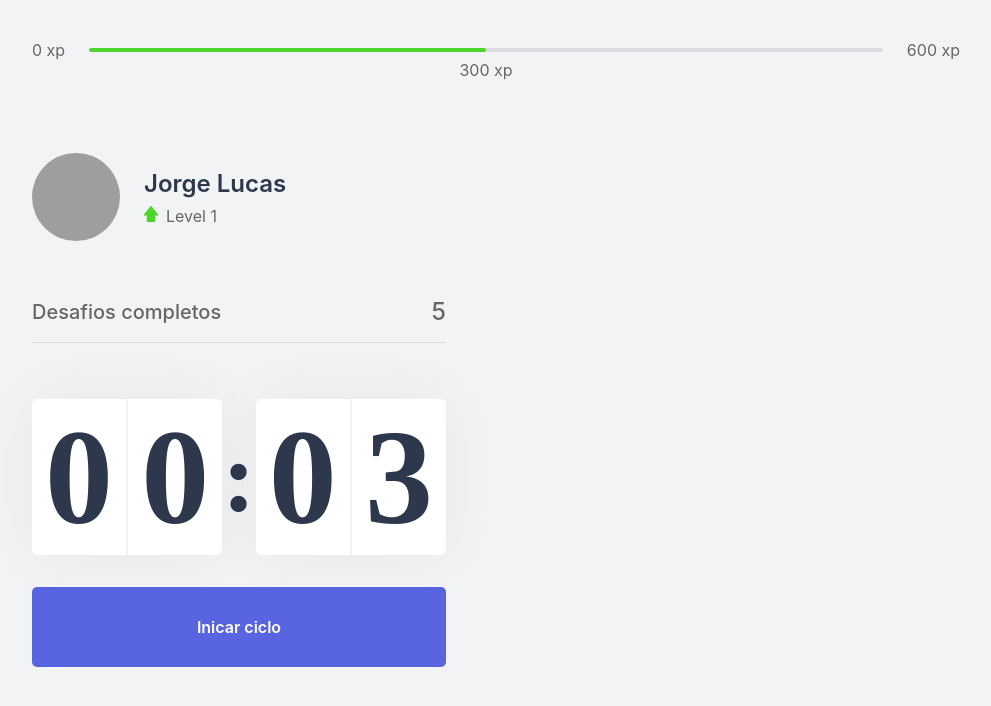
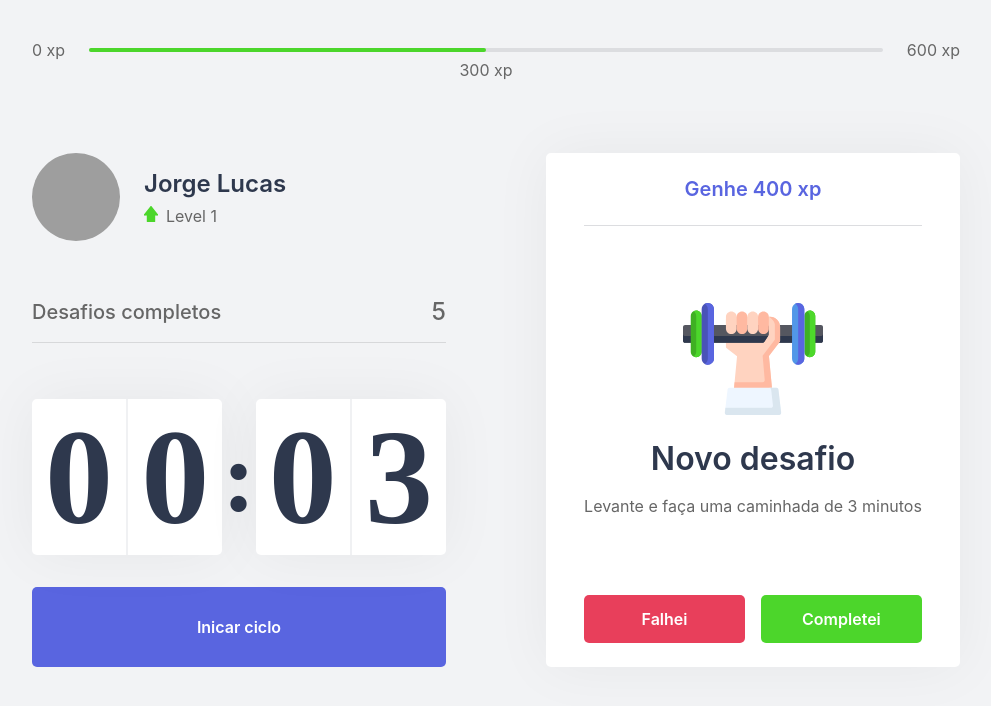
Before and after one commit to jorgelucasac/nlw4ReactJs, a Next.js app: page / in a window 1280 px wide. Shown: the top 706 px of the page, without its empty margins (144-1135 px from the left). Built offline with nearby package versions, Linux system fonts and the light colour scheme; grey boxes are pictures that could not be loaded.

Commit message:
inclusão do componente de challenge

```diff
--- /dev/null
+++ b/src/components/ChallengeBox.tsx
@@ -0,0 +1,44 @@
+import styles from '../styles/components/ChallengeBox.module.css'
+
+export function ChallengeBox() {
+    const hasActiveChallenge = true;
+    return (
+        <div className={styles.challengeBoxContainer}>
+            {hasActiveChallenge ?
+                (
+                    <div className={styles.challengeActive}>
+                        <header>Genhe 400 xp</header>
+
+                        <main>
+                            <img src="icons/body.svg" alt="teste" />
+                            <strong>Novo desafio</strong>
+                            <p>Levante e faça uma caminhada de 3 minutos</p>
+                        </main>
+                        <footer>
+                            <button
+                                type="button"
+                                className={styles.challengeFailedButton}>
+                                Falhei
+                            </button>
+                            <button
+                                type="button"
+                                className={styles.challengeSucceededButton}>
+                                Completei
+                            </button>
+
+                        </footer>
+                    </div>
+                ) :
+                (
+                    <div className={styles.challengeNotActive}>
+                        <strong>FInalize um ciclo para receber um desafio</strong>
+                        <p>
+                            <img src="icons/level-up.svg" alt="Level up" />
+                    Avance de level completando desafios
+                </p>
+                    </div>
+                )
+            }
+        </div >
+    );
+}
--- a/src/pages/index.tsx
+++ b/src/pages/index.tsx
@@ -1,3 +1,4 @@
+import { ChallengeBox } from '../components/ChallengeBox';
 import { CompletedChalleng } from '../components/CompletedChalleng';
 import { Countdown } from '../components/Coutdown';
 import { ExperienceBar } from "../components/ExperienceBar";
@@ -5,6 +6,7 @@
 import styles from '../styles/pages/Home.module.css'
 
 import Head from 'next/head';
+
 
 export default function Home() {
   return (
@@ -20,7 +22,9 @@
           <CompletedChalleng />
           <Countdown />
         </div>
-        <div></div>
+        <div>
+          <ChallengeBox />
+        </div>
       </section>
     </div>
   )
--- /dev/null
+++ b/src/styles/components/ChallengeBox.module.css
@@ -0,0 +1,110 @@
+.challengeBoxContainer {
+    height: 100%;
+
+    background: var(--white);
+    border-radius: 5px;
+    box-shadow: 0 0 60px rgba(0, 0, 0, 0.05);
+    padding: 1.5rem 2rem;
+
+    display: flex;
+    flex-direction: column;
+    align-items: center;
+    justify-content: center;
+    text-align: center;
+}
+
+.challengeNotActive {
+    display: flex;
+    flex-direction: column;
+    align-items: center;
+}
+
+.challengeNotActive strong {
+    font-size: 1,5rem;
+    font-weight: 500;
+    line-height: 1.4;
+}
+
+.challengeNotActive p {
+    display: flex;
+    flex-direction: column;
+    align-items: center;
+    line-height: 1.4;
+    max-width: 70%;
+    margin-top: 3rem;
+}
+
+.challengeNotActive img {
+    margin-bottom: 1rem;
+}
+
+.challengeActive {
+    height: 100%;
+
+    display: flex;
+    flex-direction: column;
+
+}
+.challengeActive header{
+    color: var(--blue);
+    font-weight: 600;
+    font-size: 1.25rem;
+    padding: 0 2rem 1.5rem;
+    border-bottom: 1px solid var(--gray-line);
+}
+
+.challengeActive main{
+    flex: 1;
+    display: flex;
+    flex-direction: column;
+    align-items: center;
+    justify-content: center;
+}
+
+.challengeActive main strong{
+    font-size: 2rem;
+    font-weight: 600;
+    color: var(--title);
+    margin: 1.5rem 0 1rem;
+}
+
+.challengeActive main p{
+    line-height: 1.5;
+}
+
+.challengeActive footer{
+    display: grid;
+    grid-template-columns: 1fr 1fr;
+    gap: 1rem;
+}
+
+
+.challengeActive footer button{
+   height: 3rem;
+
+   display: flex;
+   align-items: center;
+   justify-content: center;
+
+   border: 0;
+   border-radius: 5px;
+
+   color: var(--white);
+
+   font-size: 1rem;
+   font-weight: 600;
+
+   transition: filter 0.2s;
+}
+
+.challengeActive footer button.challengeFailedButton {
+    background: var(--red);
+}
+
+.challengeActive footer button.challengeSucceededButton {
+    background: var(--green);
+}
+
+.challengeActive footer button:hover{
+    filter: brightness(0.9);
+}
```
